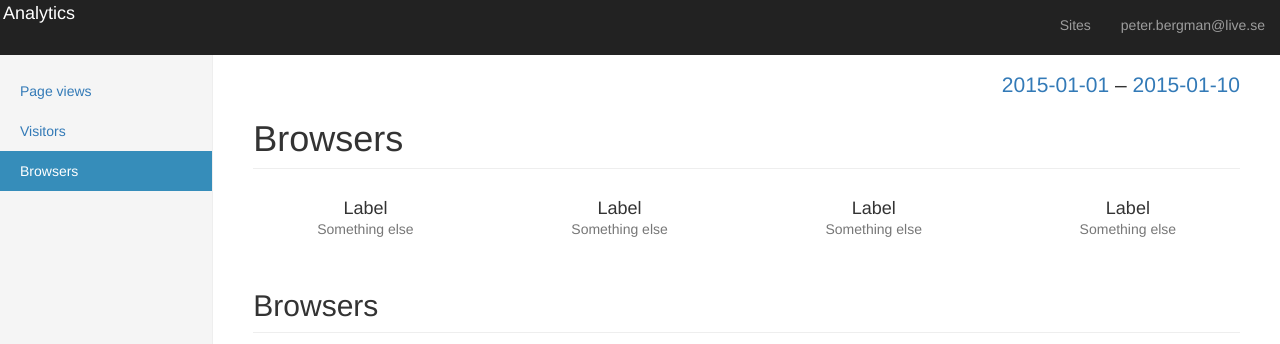
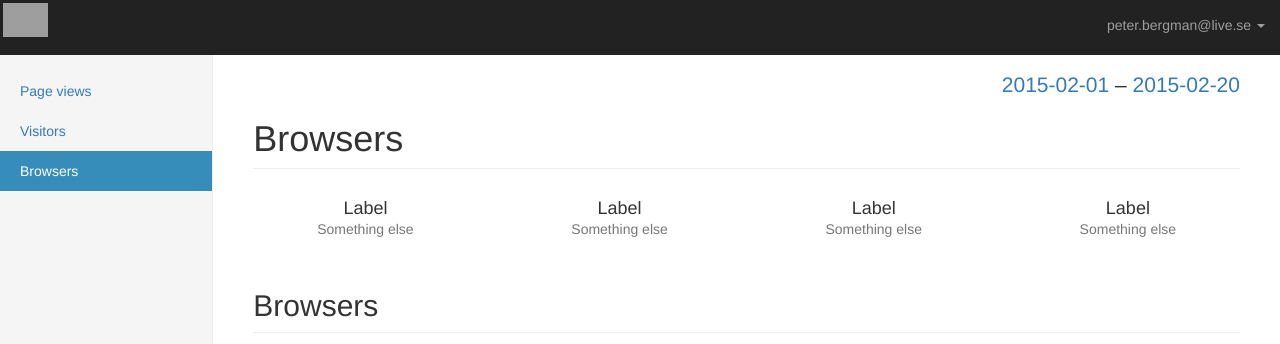
Before and after one commit to peterbergman/tracker, a Django app: template tracker/templates/browsers.html in a window 1280 px wide. Shown: the top 344 px of the page. Run offline with Django 3.2, Linux system fonts and the light colour scheme; the template is opened without the code that fills it, so the values that code supplies are empty; some libraries are stand-ins or nearby versions; grey boxes are pictures that could not be loaded.

Commit message:
Massive refactor

```diff
--- a/tracker/templates/browsers.html
+++ b/tracker/templates/browsers.html
@@ -13,6 +13,10 @@
 
   <!-- Custom styles for this template -->
   <link href={% static "css/dashboard.css" %} rel="stylesheet">
+
+  <!-- Favicon -->
+  <link rel="shortcut icon" href={% static "img/favicon.ico" %} type="image/x-icon">
+  <link rel="icon" href={% static "img/favicon.ico" %} type="image/x-icon">
 
   <!-- HTML5 shim and Respond.js for IE8 support of HTML5 elements and media queries -->
   <!--[if lt IE 9]>
@@ -32,12 +36,18 @@
           <span class="icon-bar"></span>
           <span class="icon-bar"></span>
         </button>
-          <a class="navbar-brand" href="#">Analytics</a>
+        <a class="navbar-brand" href="#"><img class="logo-img" src={% static "img/logo.png" %}></a>
       </div>
       <div id="navbar" class="navbar-collapse collapse">
         <ul class="nav navbar-nav navbar-right">
-            <li><a href="#">Sites</a></li>
-            <li><a href="#">peter.bergman@live.se</a></li>
+          <li class="dropdown pull-right">
+            <a href="#" data-toggle="dropdown" class="dropdown-toggle">peter.bergman@live.se <b class="caret"></b></a>
+            <ul class="dropdown-menu">
+              <li><a href="#">Account</a></li>
+              <li class="divider"></li>
+              <li><a href="#">Logout</a></li>
+            </ul>
+          </li>
         </ul>
       </div>
     </div>
@@ -54,7 +64,7 @@
       </div>
       <div class="col-sm-9 col-sm-offset-3 col-md-10 col-md-offset-2 main">
         <p class="text-right lead">
-            <a href="#">2015-01-01</a> &#8211 <a href="#">2015-01-10</a>
+          <a href="#">2015-02-01</a> &#8211 <a href="#">2015-02-20</a>
         </p>
         <h1 class="page-header">Browsers</h1>
         <div class="row placeholders">
```
Also changed, not shown: tracker/templates/page_views.html (+14 -4 lines), tracker/templates/visitors.html (+14 -4 lines). Lines whose indentation alone changed are shown as unchanged.
